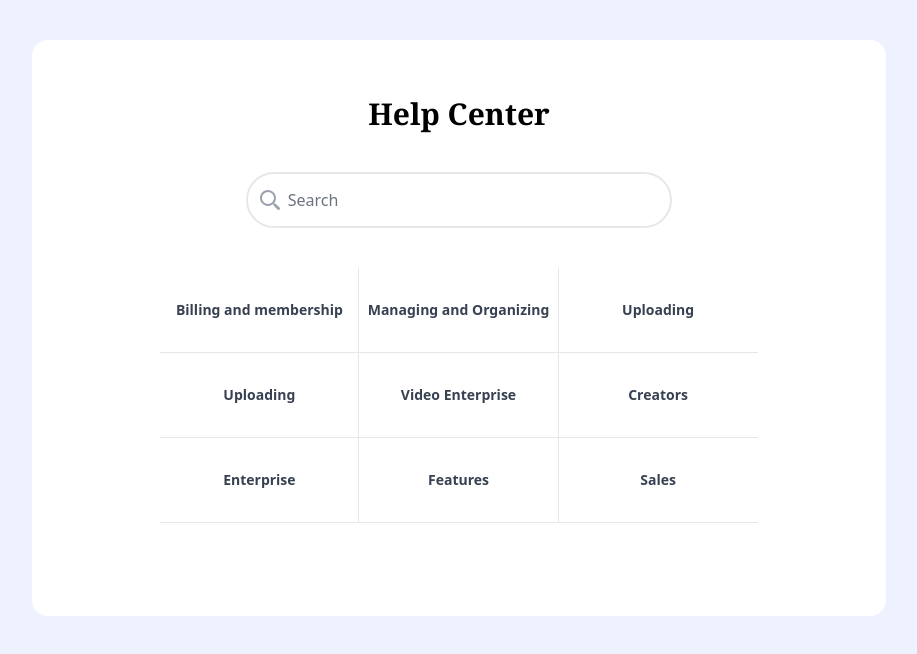
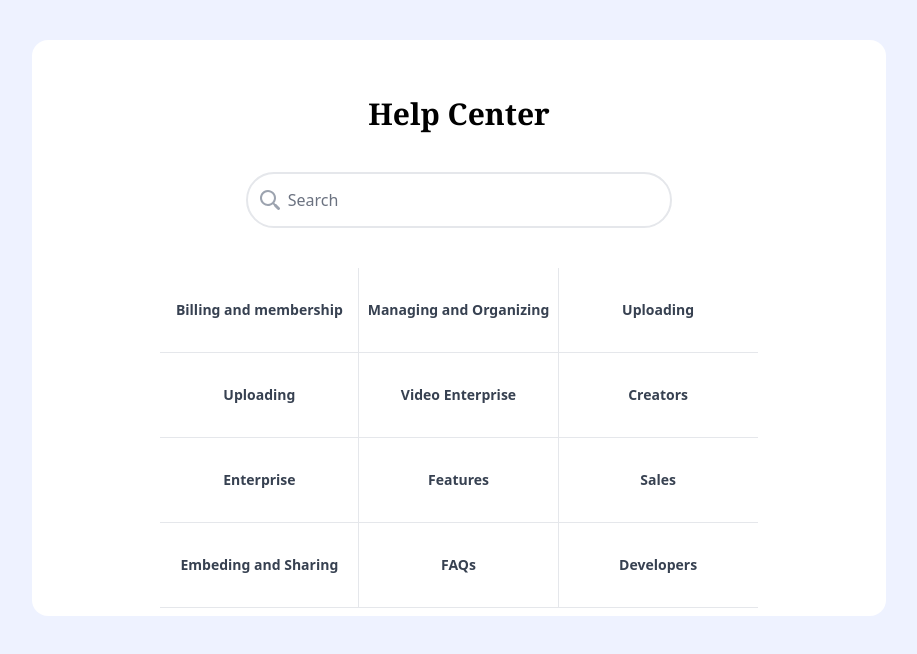
Before and after one commit to nasir-001/100-components, a Vue app: page /layout24 in a window 1280 px wide. Shown: the top 654 px of the page, without its empty margins (181-1098 px from the left). Built offline with nearby package versions, Linux system fonts and the light colour scheme; the HTML template or start-up script is replaced by a standard one.

Commit message:
finishing the component

```diff
--- a/src/views/Layout24.vue
+++ b/src/views/Layout24.vue
@@ -45,6 +45,17 @@
           Sales
         </div>
       </div>
+      <div class="flex justify-evenly text-center mx-32">
+        <div class="text-sm font-semibold w-1/3 text-gray-700 border-b border-r border-gray-200 py-8">
+          Embeding and Sharing
+        </div>
+        <div class="text-sm font-semibold w-1/3 text-gray-700 border-b border-r border-gray-200 py-8">
+          FAQs
+        </div>
+        <div class="text-sm font-semibold w-1/3 text-gray-700 border-b border-gray-200 py-8">
+          Developers
+        </div>
+      </div>
     </div>
   </div>
 </template>
```
